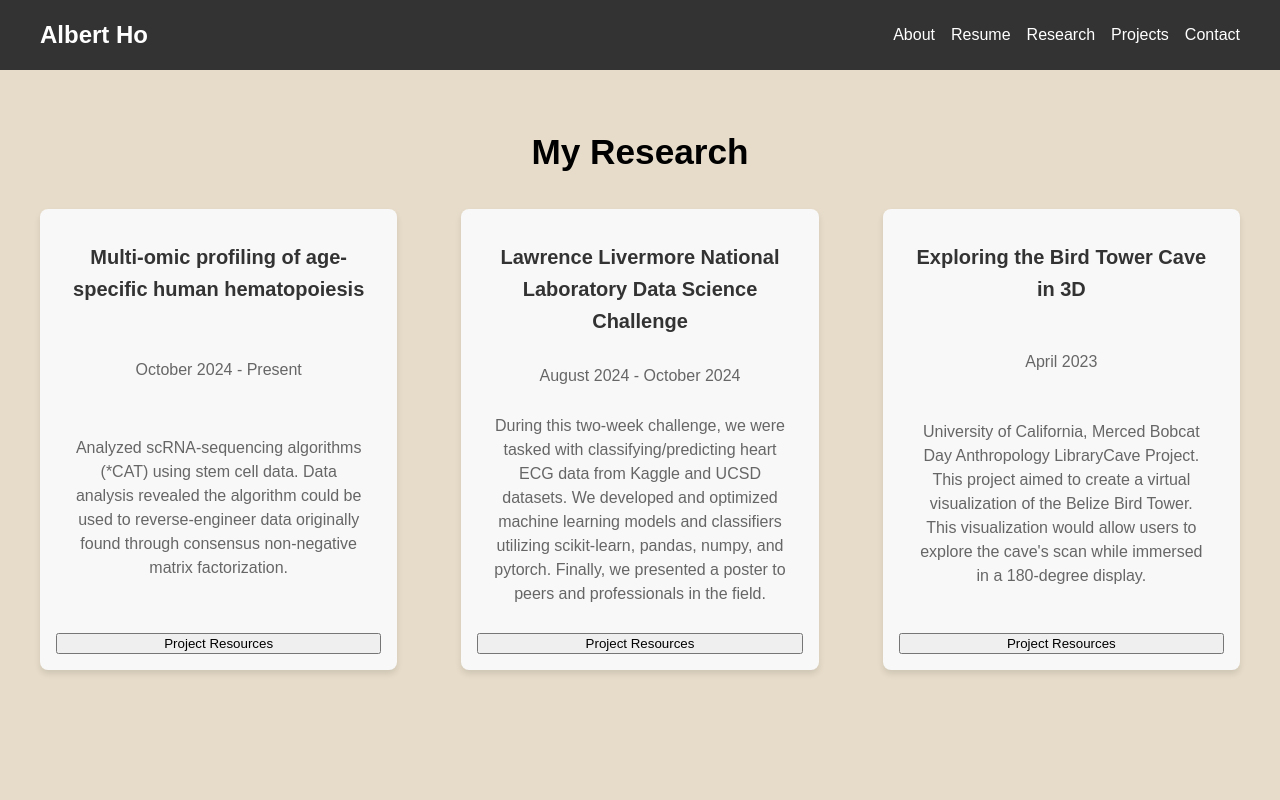
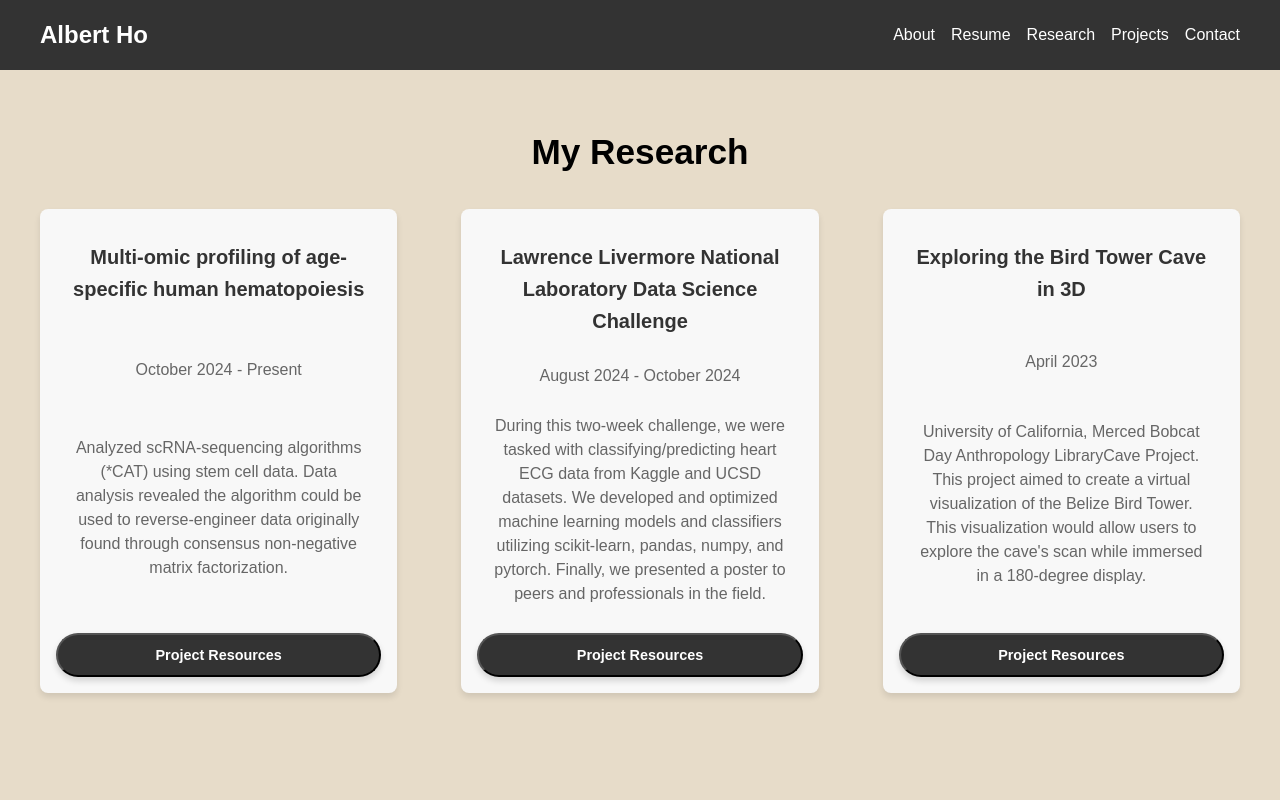
Before and after one commit to Tofulati/port, a React (Vite) app in the folder portfolio/: page /research in a window 1280 px wide. Shown: the top 800 px of the page. Built offline with nearby package versions, Linux system fonts and the light colour scheme.

Commit message:
changed styling of the button for research

```diff
--- a/portfolio/src/styles/ResearchPage.css
+++ b/portfolio/src/styles/ResearchPage.css
@@ -61,19 +61,21 @@
     width: 100%;
 }
 
-.dropdown-btn {
-    background-color: #007bff;
-    color: white;
-    border: none;
-    padding: 10px;
-    border-radius: 5px;
-    cursor: pointer;
-    transition: background-color 0.3s;
-    width: 100%;
+.dropdown-button {
+    padding: 0.75rem 1.5rem;
+    background-color: #333;
+    color: #fff;
+    font-weight: 700;
+    border-radius: 50px;
+    box-shadow: 0px 4px 6px rgba(0, 0, 0, 0.15);
+    transition: background 0.3s, transform 0.2s;
+    text-decoration: none;
+    font-size: 0.9rem; /* Make button text slightly smaller */
 }
 
-.dropdown-btn:hover {
-    background-color: #0056b3;
+.dropdown-button:hover {
+    background-color: #555;
+    transform: scale(1.05);
 }
 
 /* Dropdown menu styling */
```
